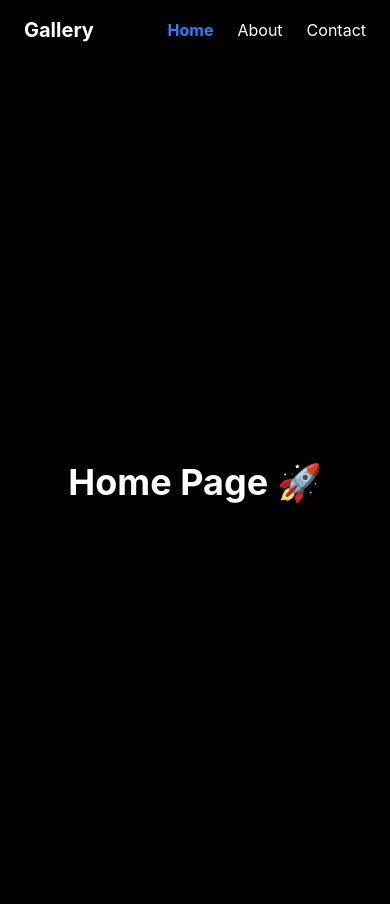
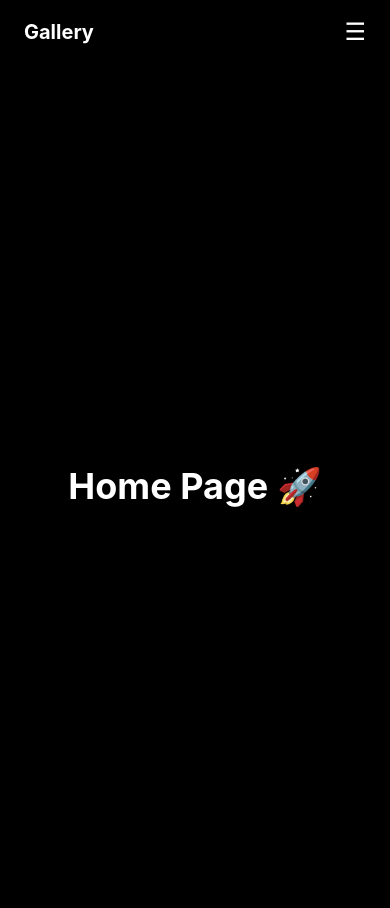
Before and after one commit to SvetLanaJus/gallery, a React (Vite) app: page / in a window 390 px wide. Built offline with nearby package versions, Linux system fonts and the light colour scheme.

Commit message:
oppdatert navbar

```diff
--- a/src/components/Navbar.tsx
+++ b/src/components/Navbar.tsx
@@ -1,18 +1,23 @@
+import { useState } from "react"
 import { Link, useLocation } from "react-router-dom"
 
 export default function Navbar() {
+  const [open, setOpen] = useState(false)
   const location = useLocation()
 
   const linkClass = (path: string) =>
     location.pathname === path
-      ? "text-blue-500 font-bold"
+      ? "text-blue-400 font-bold"
       : "text-white hover:text-blue-400"
 
   return (
-    <nav className="bg-black text-white px-6 py-4 flex justify-between items-center">
+    <nav className="bg-black text-white px-6 py-4">
+      {/* TOP BAR */}
+      <div className="flex justify-between items-center">
         <h1 className="text-xl font-bold">Gallery</h1>
 
-      <div className="flex gap-6">
+        {/* DESKTOP MENU */}
+        <div className="hidden md:flex gap-6">
           <Link to="/" className={linkClass("/")}>
             Home
           </Link>
@@ -23,6 +28,44 @@ export default function Navbar() {
             Contact
           </Link>
         </div>
+
+        {/* HAMBURGER BUTTON (MOBILE) */}
+        <button
+          className="md:hidden text-2xl"
+          onClick={() => setOpen(!open)}
+        >
+          {open ? "✖" : "☰"}
+        </button>
+      </div>
+
+      {/* MOBILE MENU */}
+      {open && (
+        <div className="flex flex-col gap-4 mt-4 md:hidden">
+          <Link
+            to="/"
+            className={linkClass("/")}
+            onClick={() => setOpen(false)}
+          >
+            Home
+          </Link>
+
+          <Link
+            to="/about"
+            className={linkClass("/about")}
+            onClick={() => setOpen(false)}
+          >
+            About
+          </Link>
+
+          <Link
+            to="/contact"
+            className={linkClass("/contact")}
+            onClick={() => setOpen(false)}
+          >
+            Contact
+          </Link>
+        </div>
+      )}
     </nav>
   )
 }
```
Lines whose indentation alone changed are shown as unchanged.
